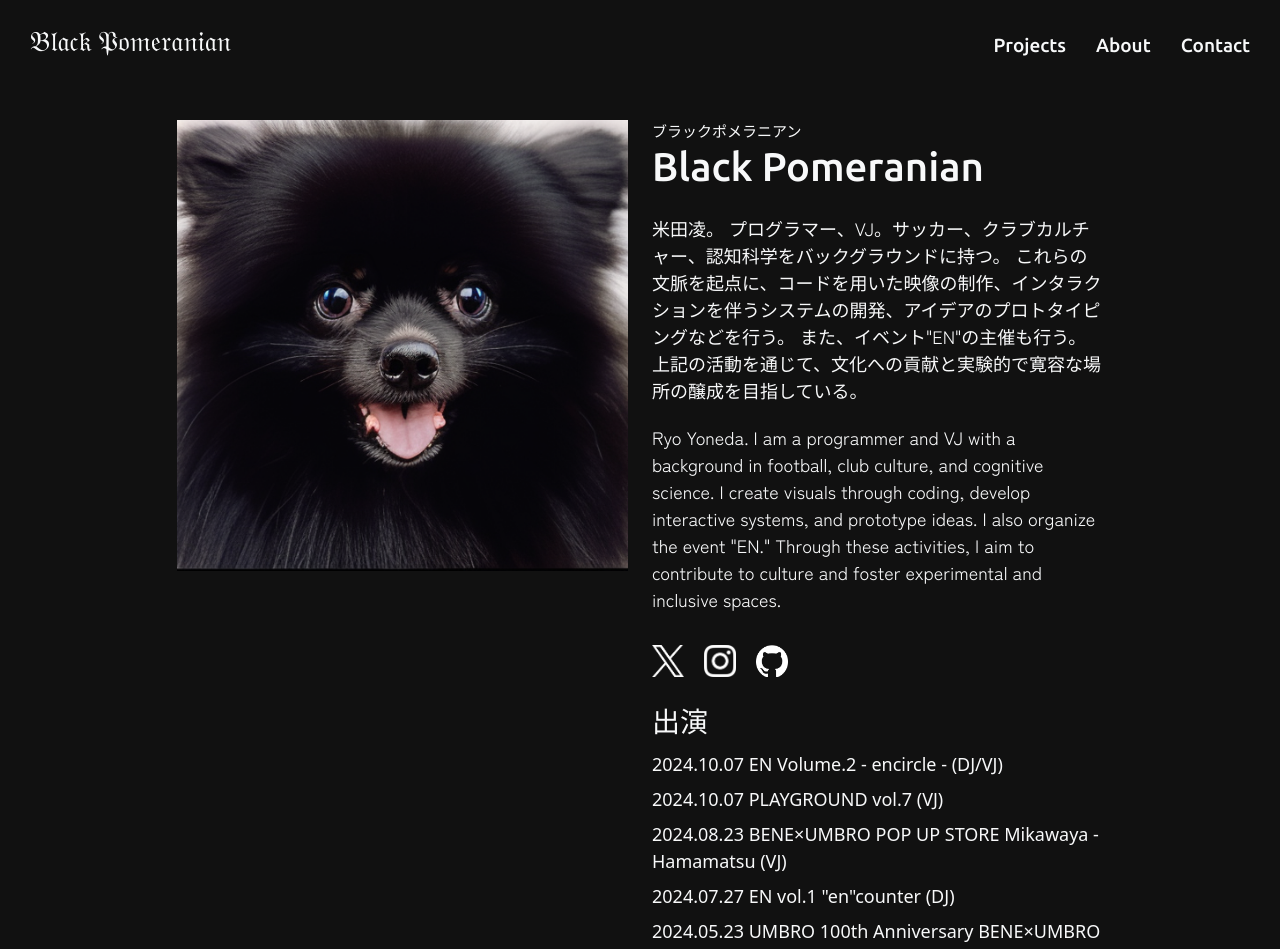
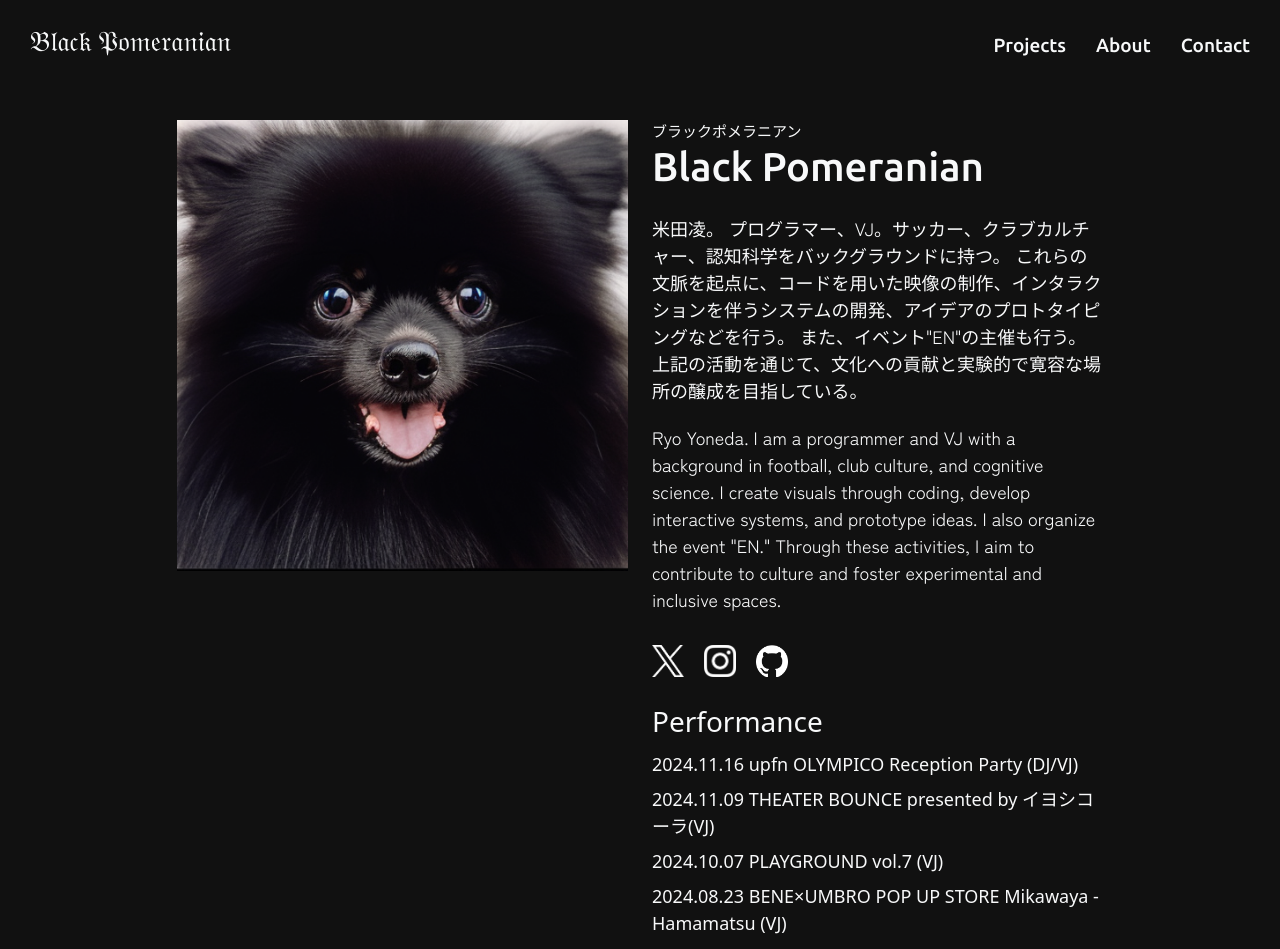
Before and after one commit to black-pomeranian/blapome-portfolio, a React (Create React App) app: page /about in a window 1280 px wide. Shown: the top 949 px of the page. Built offline with nearby package versions, Linux system fonts and the light colour scheme.

Commit message:
出演履歴追加

```diff
--- a/src/components/About.js
+++ b/src/components/About.js
@@ -40,10 +40,11 @@ const About = () => {
             </div>
           </div>
 
-          <h3 className="about-performance text-start m-0 pt-2">出演</h3>
+          <h3 className="about-performance text-start m-0 pt-2">Performance</h3>
           <div className="performance-jp text-start py-2">
             <ul className="performance list-unstyled space-y-8">
-              <li className="py-1">2024.10.07 EN Volume.2 - encircle - (DJ/VJ)</li>
+              <li className="py-1">2024.11.16 upfn OLYMPICO Reception Party (DJ/VJ)</li>
+              <li className="py-1">2024.11.09 THEATER BOUNCE presented by イヨシコーラ(VJ)</li>
               <li className="py-1">2024.10.07 PLAYGROUND vol.7 (VJ)</li>
               <li className="py-1">2024.08.23 BENE×UMBRO POP UP STORE Mikawaya - Hamamatsu (VJ)</li>
               <li className="py-1">2024.07.27 EN vol.1 "en"counter (DJ)</li>
```
